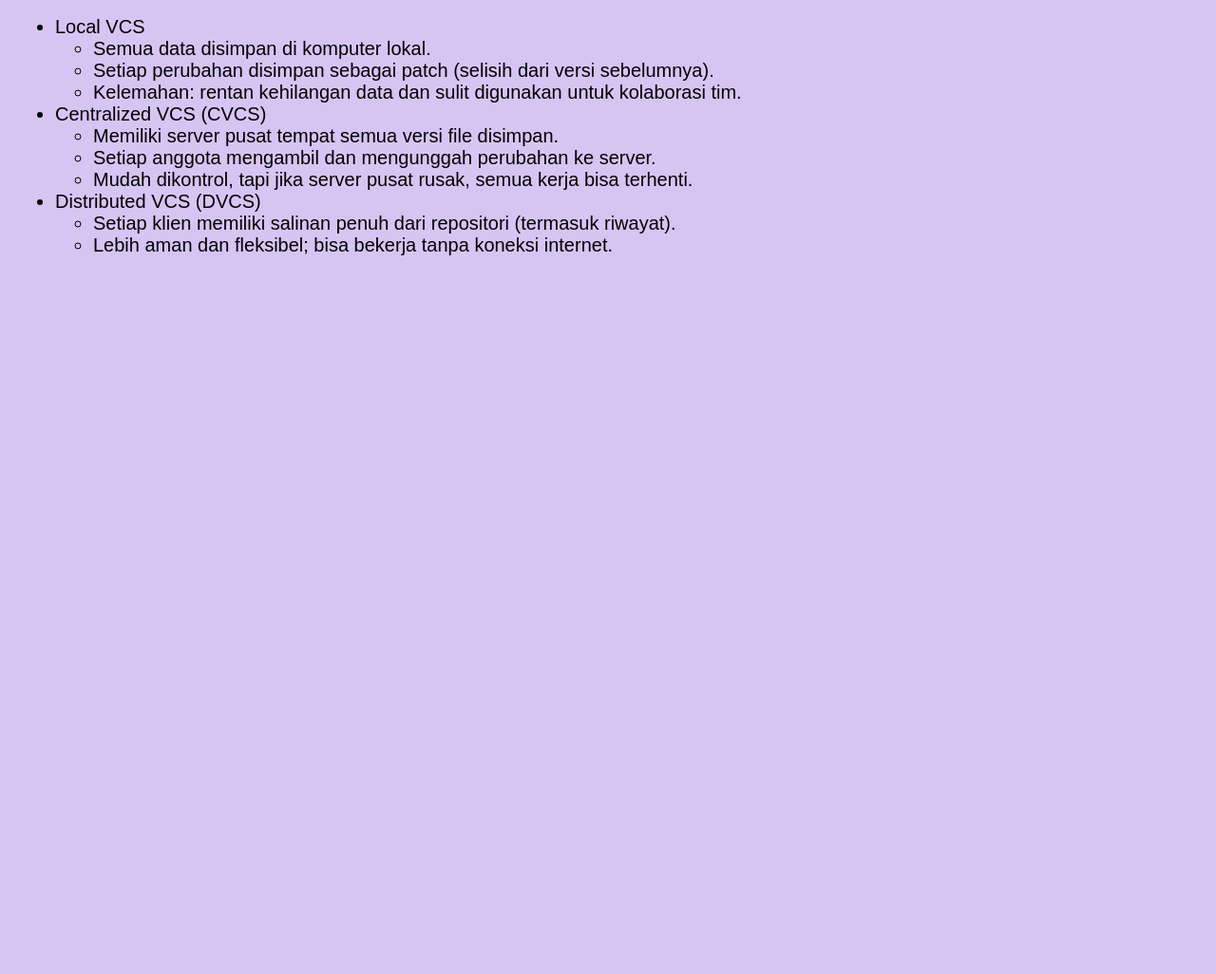
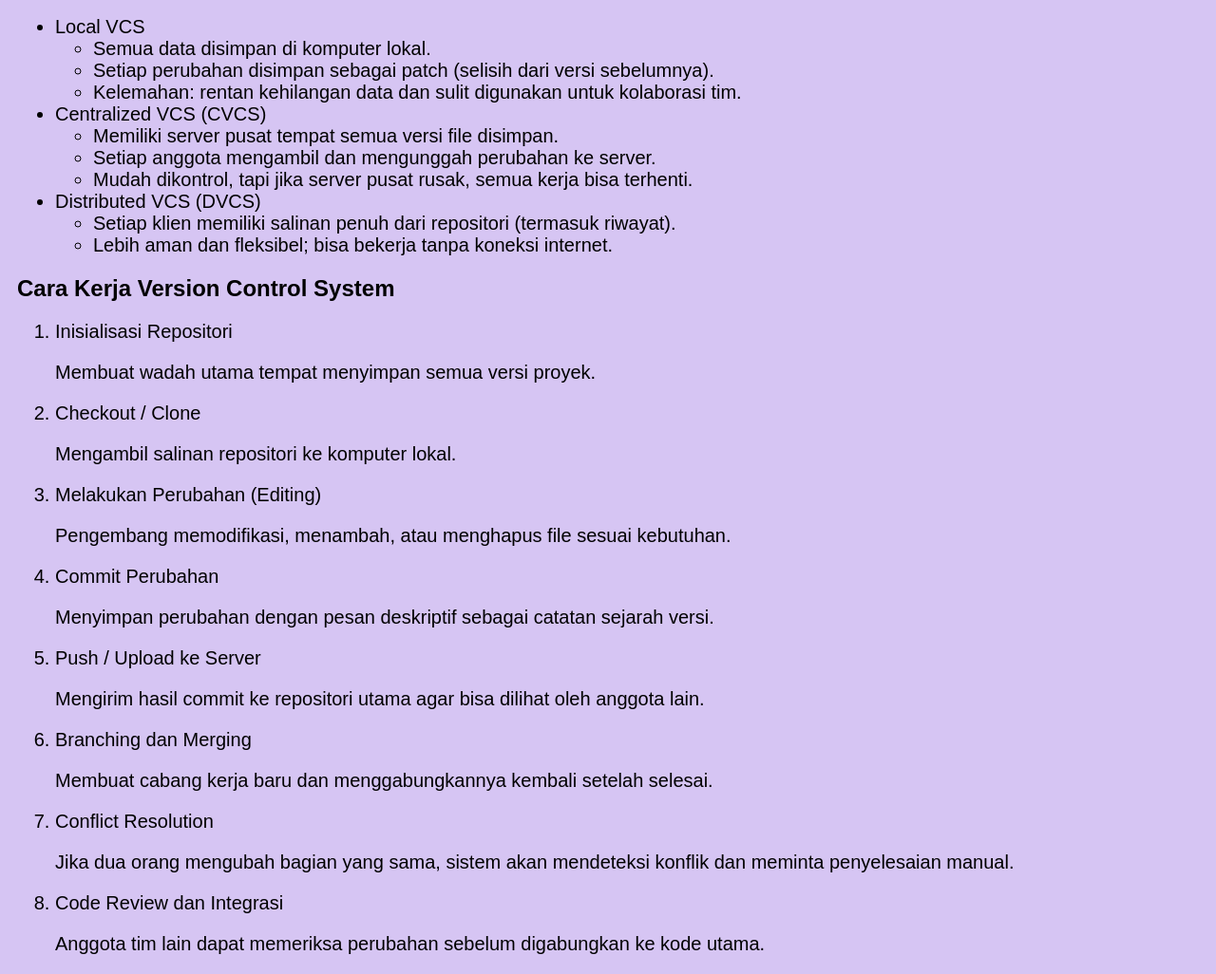
Before and after one commit to Angelcara/Angelyca-Tugas-Individu-Version-Control-System-, a plain HTML site: page summary.html in a window 1280 px wide. Shown: the part 1125-2151 px from the top of the page at 95% size. Before the commit the page ends 1415 px from the top, so only its background shows below. Drawn offline with Linux system fonts and the light colour scheme.

Commit message:
tambah cara kerja

```diff
--- a/cihuy.css
+++ b/cihuy.css
@@ -26,3 +26,7 @@
 .isi ul{
     font-size: 20px;
 }
+
+.isi ol{
+    font-size: 20px;
+}
--- a/summary.html
+++ b/summary.html
@@ -62,6 +62,26 @@
             <li>Lebih aman dan fleksibel; bisa bekerja tanpa koneksi internet.</li>
         </ul>
     </ul>
+    <h2>Cara Kerja Version Control System</h2>
+    <ol>
+        <li>Inisialisasi Repositori</li>
+        <p>Membuat wadah utama tempat menyimpan semua versi proyek.</p>
+        <li>Checkout / Clone</li>
+        <p>Mengambil salinan repositori ke komputer lokal.</p>
+        <li>Melakukan Perubahan (Editing)</li>
+        <p>Pengembang memodifikasi, menambah, atau menghapus file sesuai kebutuhan.</p>
+        <li>Commit Perubahan</li>
+        <p>Menyimpan perubahan dengan pesan deskriptif sebagai catatan sejarah versi.</p>
+        <li>Push / Upload ke Server</li>
+        <p>Mengirim hasil commit ke repositori utama agar bisa dilihat oleh anggota lain.</p>
+        <li>Branching dan Merging</li>
+        <p>Membuat cabang kerja baru dan menggabungkannya kembali setelah selesai.</p>
+        <li>Conflict Resolution</li>
+        <p>Jika dua orang mengubah bagian yang sama, sistem akan mendeteksi konflik dan meminta penyelesaian manual.</p>
+        <li>Code Review dan Integrasi</li>
+        <p>Anggota tim lain dapat memeriksa perubahan sebelum digabungkan ke kode utama.</p>
+    </ol>
+
     </div>
 </body>
 </html>
```
